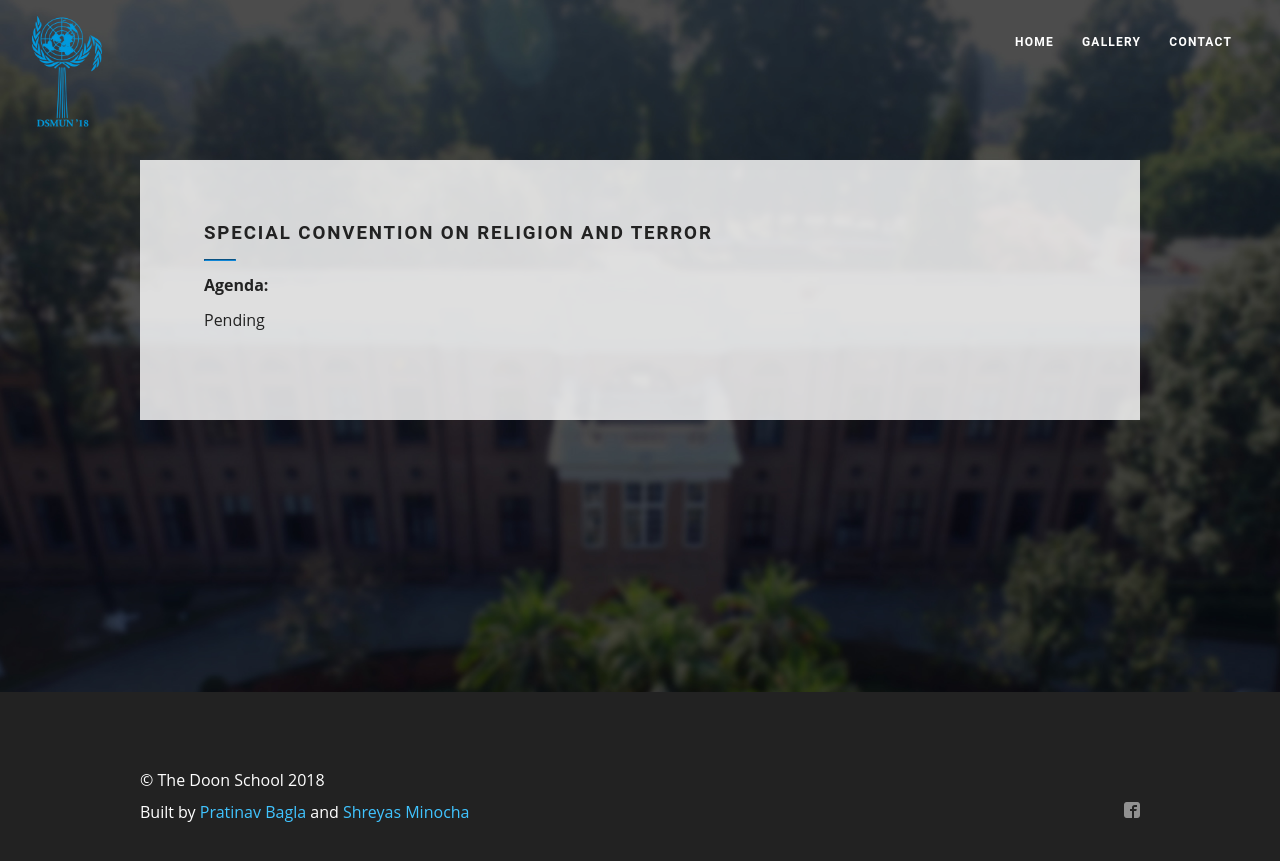
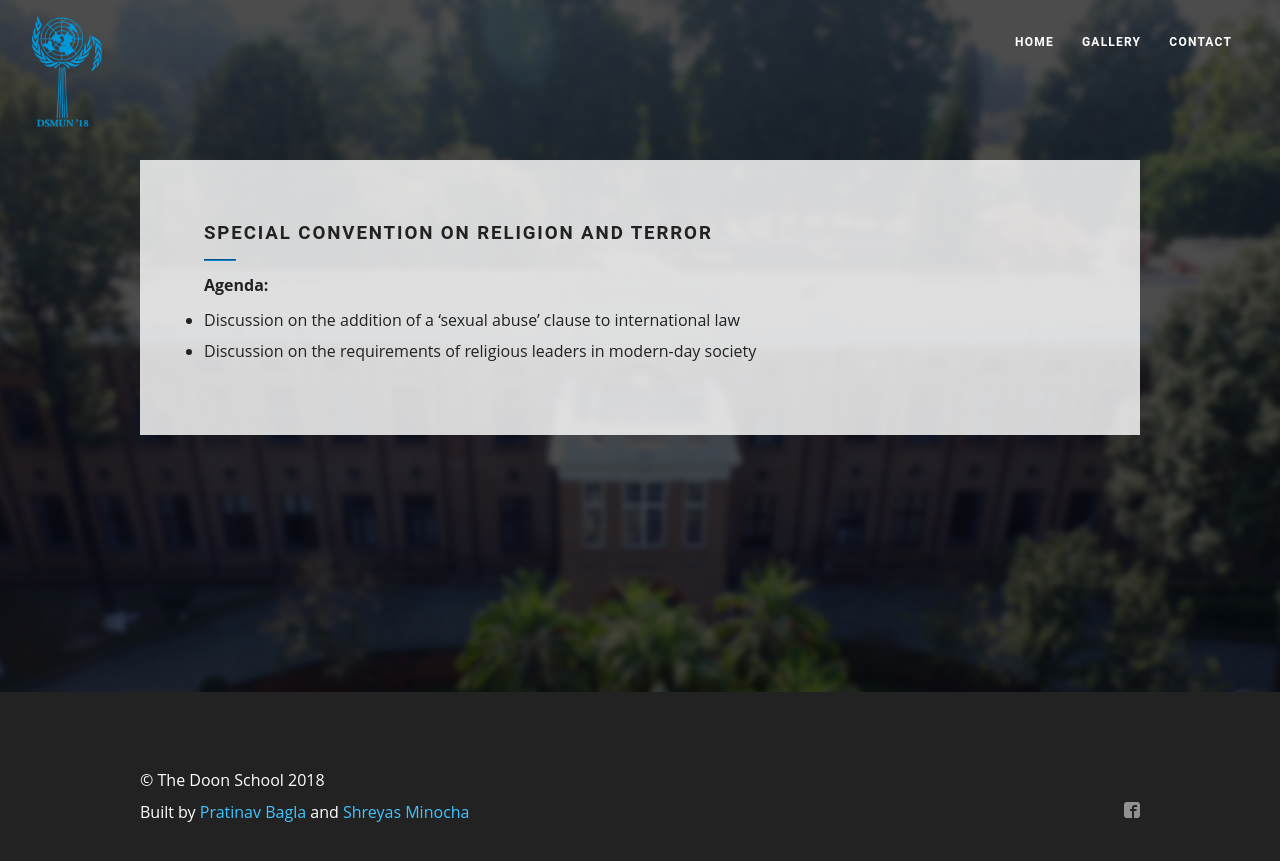
Before and after one commit to pratinav/dsmun18.com, a Jekyll site: the page built from committees/scrt.md, in a window 1280 px wide. Shown: the top 861 px of the page. Built offline with Jekyll 4.4.1, drawn with Linux system fonts in a browser that asks for light colours; some web fonts are replaced.

Commit message:
Updated agendas:

```diff
--- a/committees/scrt.md
+++ b/committees/scrt.md
@@ -2,4 +2,5 @@
 permalink: /committees/scrt/
 title: Special Convention on Religion and Terror
 ---
-Pending
+- Discussion on the addition of a ‘sexual abuse’ clause to international law
+- Discussion on the requirements of religious leaders in modern-day society
```
Also changed, not shown: committees/disec.md (+1 -1 lines), committees/third-reich.md (+1 -1 lines), committees/unhrc.md (+2 -1 lines).
